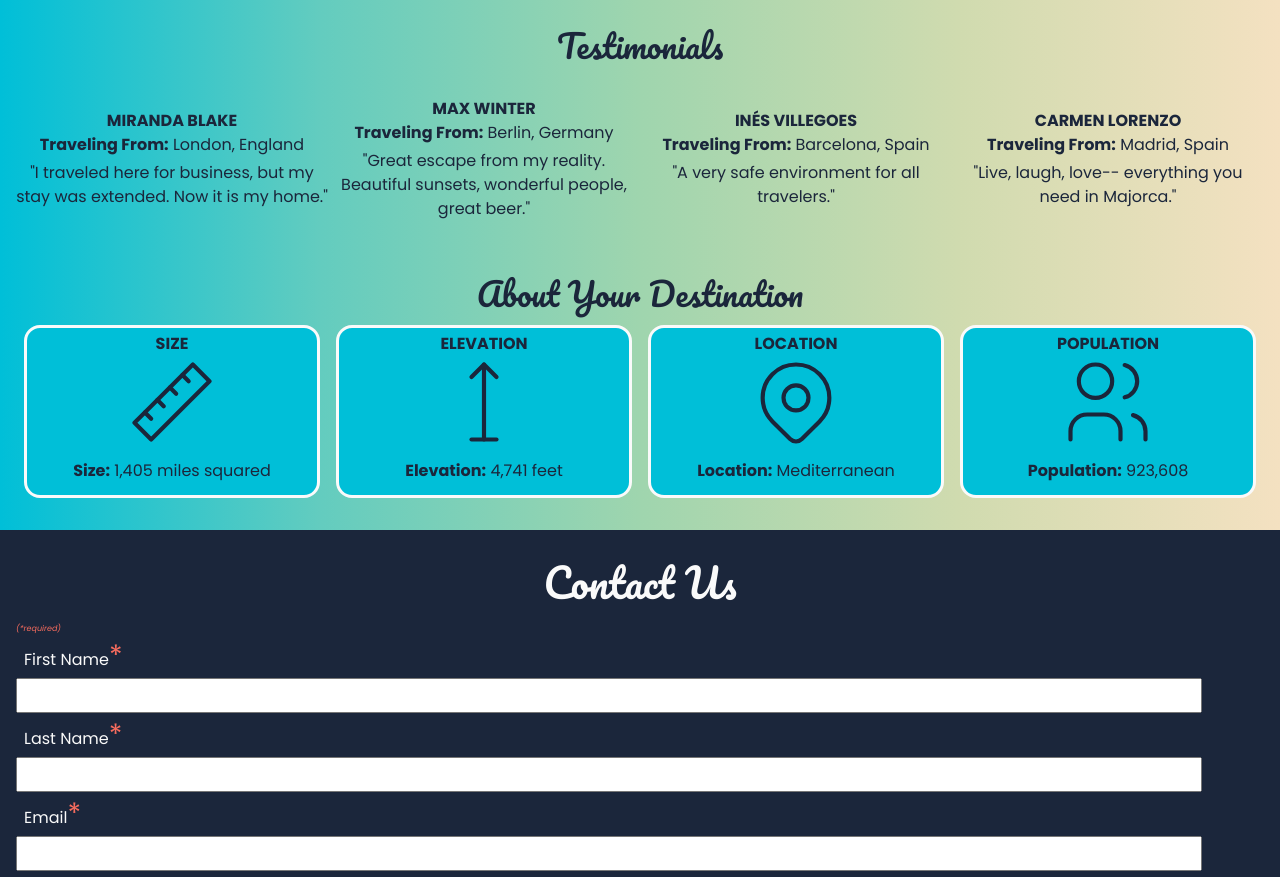
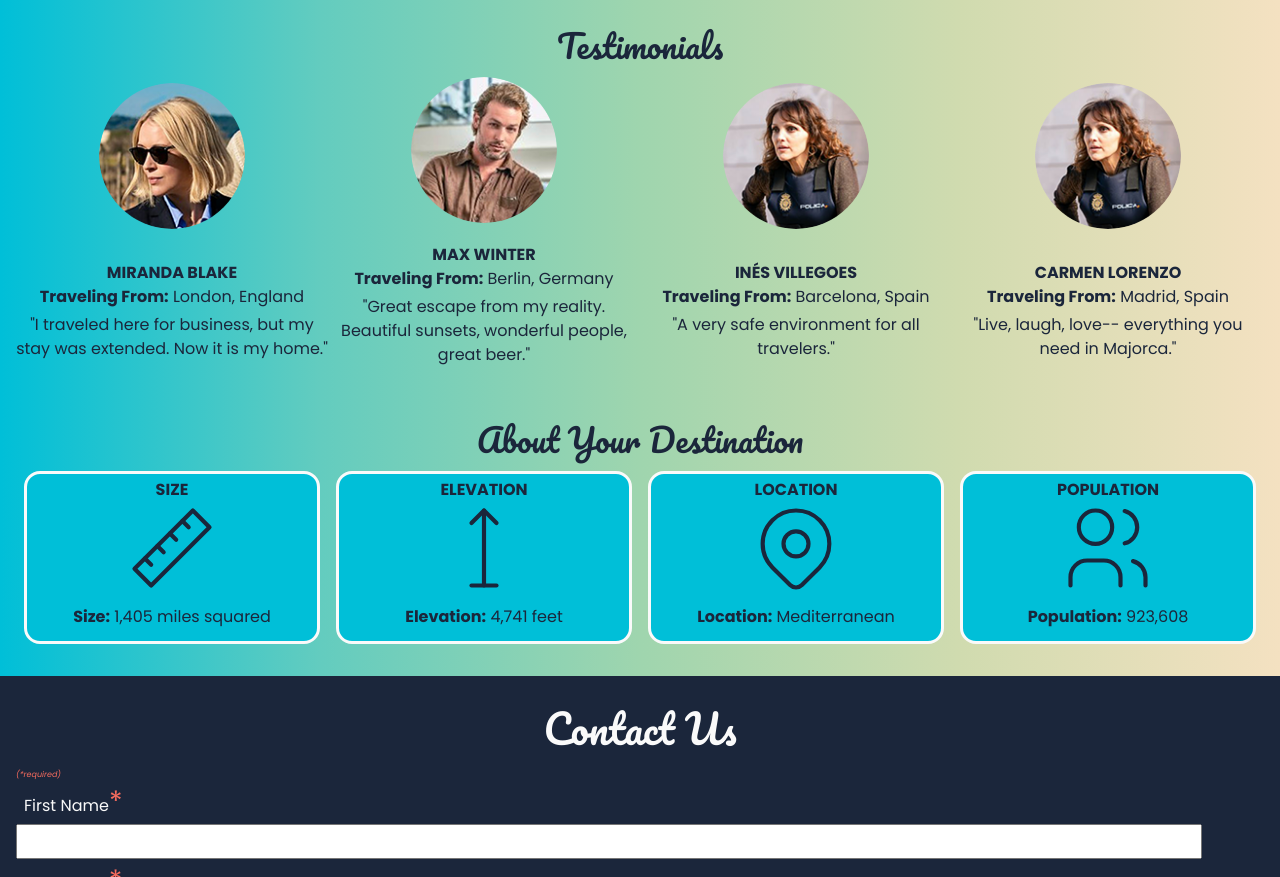
Before and after one commit to JCastr92/wonderlust, a plain HTML site: page index.html in a window 1280 px wide. Shown: the part 1375-2252 px from the top of the page. Drawn offline with Linux system fonts and the light colour scheme.

Commit message:
testimonials photos
ALL resolution switching imagery

```diff
--- a/index.html
+++ b/index.html
@@ -100,6 +100,17 @@
                 <h3>Testimonials</h3>
 
                 <section>
+                    <img
+                        alt="A businesswoman with sunglasses."
+                        srcset="
+                            images\miranda-blake-L.png
+                            images\miranda-blake-S.png 404w,
+                            images\miranda-blake-M.png 920w,
+                            images\miranda-blake-L.png 1280w
+                        "
+                        sizes="70vw"
+                    >
+
                     <!--Responsive Image for resolution switching
                         images/miranda-blake-L.png"
                         images/miranda-blake-S.png 404w
@@ -116,6 +127,16 @@
                     </div>
                 </section>
                 <section>
+                    <img
+                        alt="A man in a brown colored shirt."
+                        srcset="
+                           images\max-winter-L.png
+                           images\max-winter-S.png 404w,
+                           images\max-winter-M.png 920w,
+                           images\max-winter-L.png 1280w
+                        "
+                        sizes="70vw"
+                    >
                     <!--Responsive Image for resolution switching
                         images/max-winter-L.png
                         images/max-winter-S.png 404w
@@ -132,6 +153,17 @@
                     </div>
                 </section>
                 <section>
+                    <img
+                        alt="A woman in police attire."
+                        srcset="
+                            images\ines-villegoes-L.png
+                            images\ines-villegoes-S.png 404w,
+                            images\ines-villegoes-M.png 920w,
+                            images\ines-villegoes-L.png 1280w
+                        "
+                        sizes="70vw"
+                    >
+
                     <!--Responsive Image for resolution switching
                         images/ines-villegoes-L.png
                         images/ines-villegoes-S.png 404w
@@ -148,6 +180,16 @@
                     </div>
                 </section>
                 <section>
+                    <img
+                        alt="A woman with a red shirt and hoop earrings."
+                        srcset="
+                            images\carmen-lorenzo-L.png
+                            images\carmen-lorenzo-S.png 404w,
+                            images\ines-villegoes-M.png 920w,
+                            images\carmen-lorenzo-L.png 1280w
+                        "
+                        sizes="70vw"
+                    >
                     <!--Responsive Image for resolution switching
                         images/carmen-lorenzo-L.png
                         images/carmen-lorenzo-S.png 404w
```
